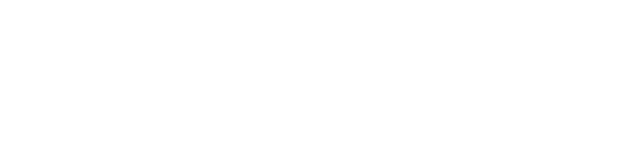
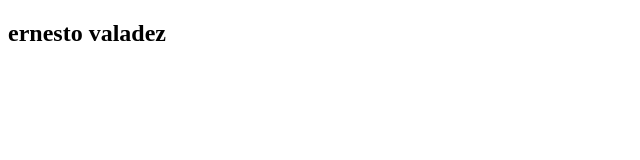
Before and after one commit to elgueroconsuerte/foobar, a plain HTML site: page index.html in a window 1280 px wide. Shown: the whole page, without its empty margins (0-640 px from the left). Drawn offline with Linux system fonts and the light colour scheme.

Commit message:
update h2 with my name

```diff
--- a/index.html
+++ b/index.html
@@ -6,6 +6,6 @@
         <link rel="stylrsheet" href="style.css">
     </head>
     <body>
-        <h2></h2>
+        <h2>ernesto valadez</h2>
     </body>
 </html>
```
